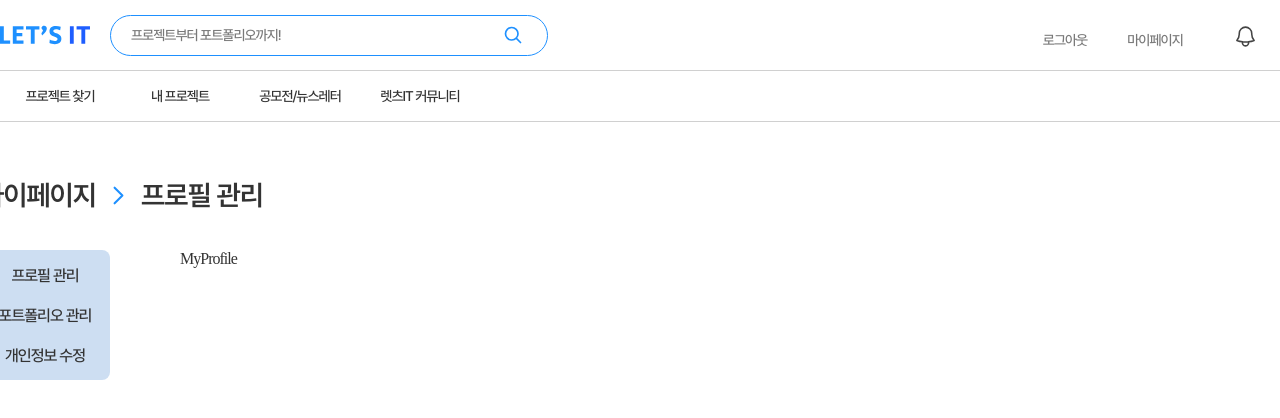
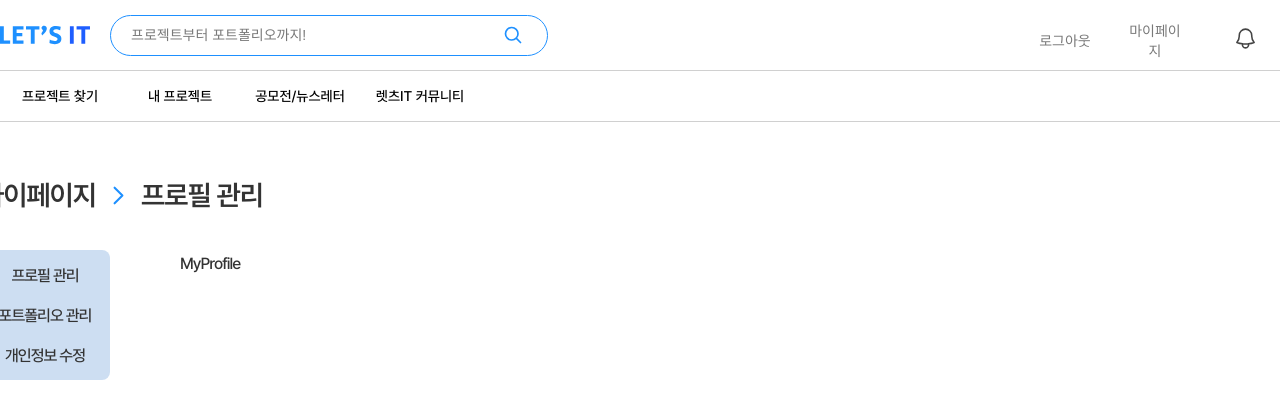
Before and after one commit to yezixx/SOLUX_LETS_IT_Frontend, a React (Vite) app: page / in a window 1280 px wide. Shown: the top 418 px of the page. Built offline with nearby package versions, Linux system fonts and the light colour scheme.

Commit message:
fix : 행간 및 자간 모든 태그에 적용되도록 수정

```diff
--- a/src/reset.css
+++ b/src/reset.css
@@ -23,6 +23,10 @@ time, mark, audio, video {
 	font-size: 100%;
 	font: inherit;
 	vertical-align: baseline;
+	line-height: calc(1ex/0.32);
+	letter-spacing: -1px;
+    font-family: 'pretendardM';
+	color: var(--text-color1);
 }
 /* HTML5 display-role reset for older browsers */
 article, aside, details, figcaption, figure,
@@ -31,10 +35,7 @@ footer, header, hgroup, menu, nav, section {
 }
 *{
     font-size: 14px;
-	line-height: calc(1ex/0.32);
-	letter-spacing: -1px;
-    font-family: 'pretendardM';
-	color: #333333;
+
 }
 ol, ul {
 	list-style: none;
```
